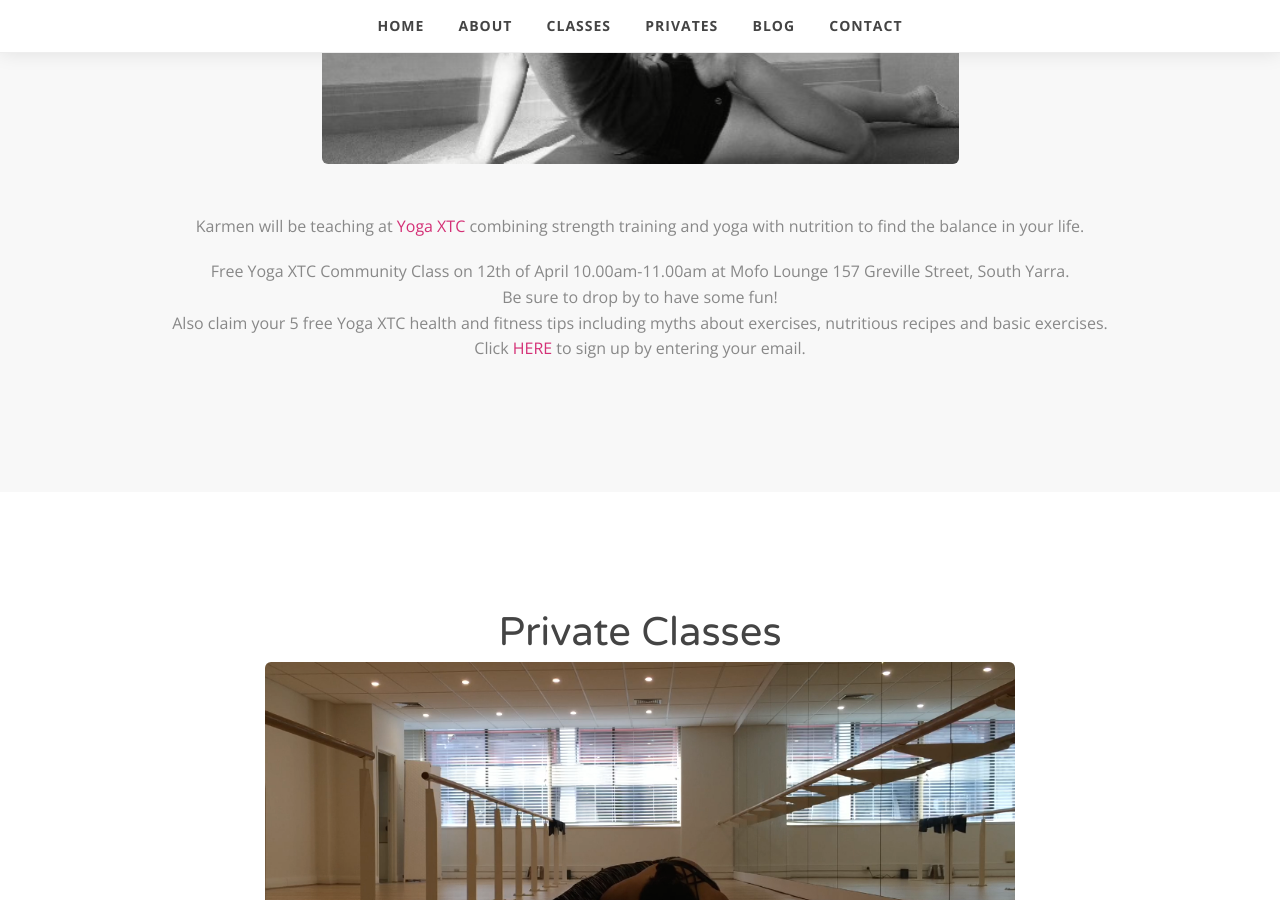
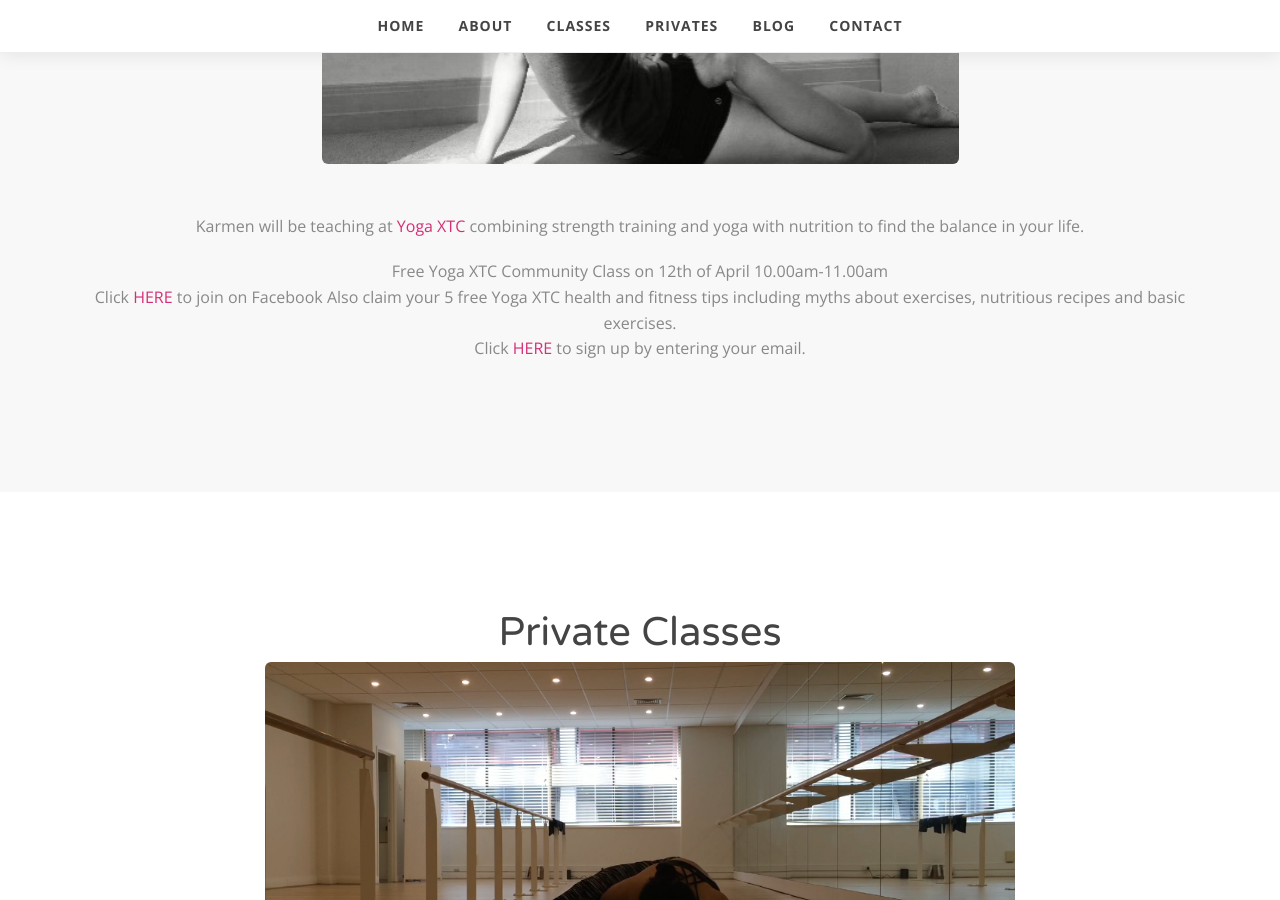
Before and after one commit to karmenlim/karmenlim.github.io, a Jekyll site: the page built from index.html, in a window 1280 px wide and 900 px high, scrolled down 1868 px. Built offline with Jekyll 4.4.1, drawn with Linux system fonts in a browser that asks for light colours.

Commit message:
Update default.html

```diff
--- a/_layouts/default.html
+++ b/_layouts/default.html
@@ -149,8 +149,8 @@
             Karmen will be teaching at <a href="http://www.yogaxtc.com.au" target="_blank">Yoga XTC</a> combining strength training and yoga with nutrition to find the balance in your life.
           </p>
           <p>
-            Free Yoga XTC Community Class on 12th of April 10.00am-11.00am at Mofo Lounge 157 Greville Street, South Yarra. <br \>
-            Be sure to drop by to have some fun! <br \>
+            Free Yoga XTC Community Class on 12th of April 10.00am-11.00am <br \>
+            Click <a href ="https://www.facebook.com/events/1557750294502773/"> HERE </a> to join on Facebook
             Also claim your 5 free Yoga XTC health and fitness tips including myths about exercises, nutritious recipes and basic exercises. <br \>
             Click <a href="https://www.facebook.com/yogaxtcaus/app_326566147453917"> HERE </a> to sign up by entering your email.
           </p>
```
